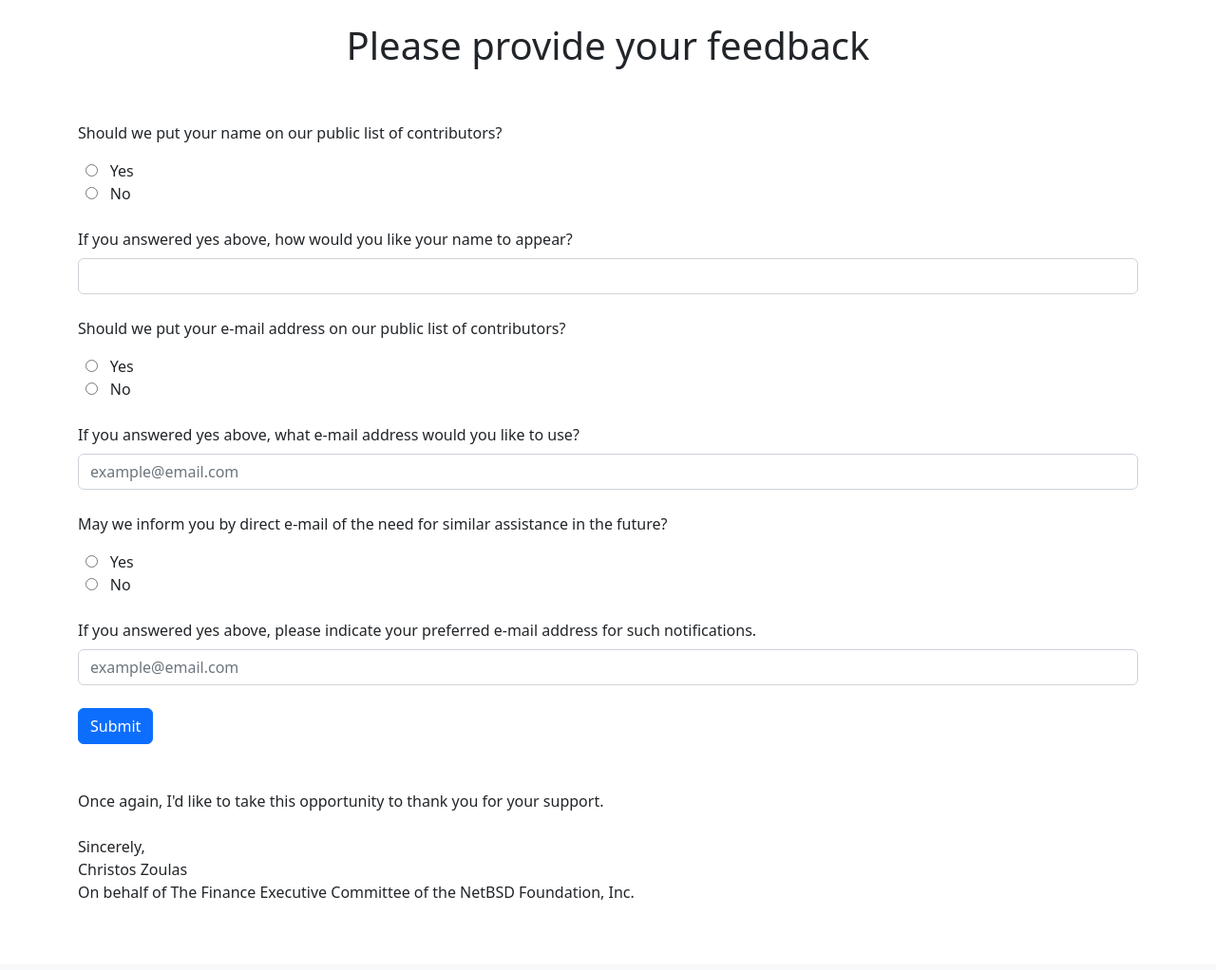
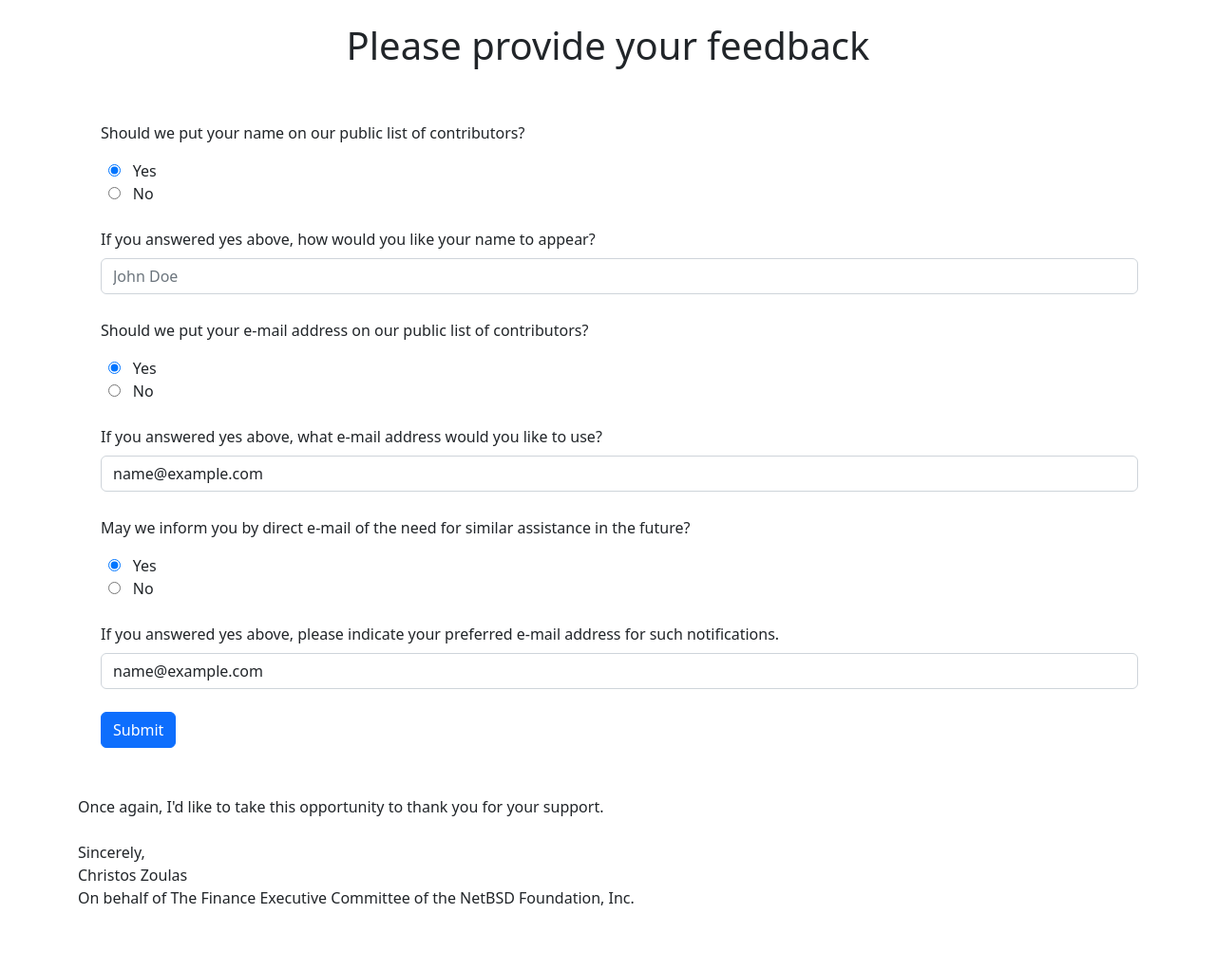
Before and after one commit to zoulasc/NetBSD-Donation-Automation, a Flask app: template feedback_site/templates/valid.html in a window 1280 px wide. Shown: the part 56-1078 px from the top of the page at 95% size. Before the commit the page ends 1004 px from the top, so only its background shows below. Run offline with Flask 2, Linux system fonts and the light colour scheme; the template is opened without the code that fills it: most values are stand-ins (such as "Sample title", 1, 10 or a date in 2020); some libraries are stand-ins or nearby versions.

Commit message:
all previous features are working

```diff
--- a/feedback_site/app.py
+++ b/feedback_site/app.py
@@ -15,10 +15,11 @@ def get_db_connection() -> psycopg2.extensions.connection:
     return conn
 
 
+
 SQL1 ="""
-PREPARE getfeed (text,text) AS
-SELECT * FROM netbsd.feedbacks f WHERE f.confirmation_no = $1 AND f.email = $2;
-EXECUTE getfeed('{0}','{1}');
+PREPARE getfeed (text) AS
+SELECT * FROM netbsd.feedbacks f WHERE f.confirmation_no = $1;
+EXECUTE getfeed('{0}');
 
 """
 
@@ -48,7 +49,7 @@ def validate() -> str:
     cur.close()
     conn.close()
     if not identifier:
-        return render_template('valid.html',fid=fid)
+        return render_template('valid.html',fid=fid,femail=femail)
     return render_template('invalid.html',identifier=identifier)
 
 
@@ -56,10 +57,16 @@ def validate() -> str:
 def store(fid: str) -> str:
     answer1=request.form["answer1"]
     name=request.form["name"]
+    if not name:
+        name="Anonymous"
     answer2=request.form["answer2"]
     email=request.form["email"]
+    if not email:
+        email="Anonymous";
     answer3=request.form["answer3"]
-    notification_email=request.form["email"]
+    notification_email=request.form["notification_email"]
+    if not notification_email:
+        notification_email="Anonymous";
     conn = get_db_connection()
     cur = conn.cursor()
     cur.execute(SQL2.format(
@@ -75,4 +82,4 @@ def store(fid: str) -> str:
     cur.close()
     conn.commit()
     conn.close()
-    return render_template('thank_you.html')
+    return render_template('thank_you.html', name=name)
--- a/feedback_site/templates/base.html
+++ b/feedback_site/templates/base.html
@@ -7,6 +7,7 @@
             {% block title %}NetBSD{% endblock %}
     </title>
     <link href="https://cdn.jsdelivr.net/npm/bootstrap@5.2.1/dist/css/bootstrap.min.css" rel="stylesheet" integrity="sha384-iYQeCzEYFbKjA/T2uDLTpkwGzCiq6soy8tYaI1GyVh/UjpbCx/TYkiZhlZB6+fzT" crossorigin="anonymous">
+
   </head>
   <body>
           <nav class="navbar navbar-expand-lg bg-light">
--- a/feedback_site/templates/thank_you.html
+++ b/feedback_site/templates/thank_you.html
@@ -1,6 +1,10 @@
 {% extends 'base.html' %}
 {% block content %}
 <div class="container">
-	<h1>Thank you for your feedback</h1>
+	<h1>Thank you for your feedback.</h1>
+	<a href="https://www.netbsd.org">Return to NetBSD home ></a>
+
+
+
 </div>
 {% endblock %}
--- a/feedback_site/templates/valid.html
+++ b/feedback_site/templates/valid.html
@@ -5,40 +5,61 @@
 	<h1 style="text-align:center;">Please provide your feedback</h1>
 	<br/><br/>
 	<form  style="text-align:left;" method="POST" action="/store/{{fid}}">
+		<div class="form-check">
 		<p>Should we put your name on our public list of contributors?</p>
-  		<input type="radio" name="answer1" id="Yes" value=1 >
+  		<input type="radio" name="answer1" id="Yes" value=1 checked>
   		<label for="Yes">Yes</label><br>
   		<input type="radio" name="answer1" id="No" value=0>
   		<label for="No">No</label><br>
   		<br>
-                <label for="InputName" class="form-label">If you answered yes above, how would you like your name to appear?</label>
-                <input type="text" class="form-control" id="InputName" name="name">
+                <label for="name" class="form-label">If you answered yes above, how would you like your name to appear?</label>
+                <input type="text" class="form-control" id="name" name="name" placeholder="John Doe" ></div>
   		<br>
+
+		  <div class="form-check">
   		<p>Should we put your e-mail address on our public list of contributors?</p>
-  		<input type="radio" name="answer2" id="Yes" value=1 >
+  		<input type="radio" name="answer2" id="Yes" value=1 checked>
   		<label for="Yes">Yes</label><br>
   		<input type="radio" name="answer2" id="No" value=0>
   		<label for="No">No</label><br>
 		<br>
-                <label for="InputEmail1" class="form-label">If you answered yes above, what e-mail address would you like to use?</label>
-                <input type="email" class="form-control" id="InputEmail1" placeholder="example@email.com" name="email">
+                <label for="email" class="form-label">If you answered yes above, what e-mail address would you like to use?</label>
+                <input type="email" class="form-control" id="email" value="{{femail}}" placeholder="john@doe.com" name="email"></div>
   		<br>
+		  <div class="form-check">
 		<p>May we inform you by direct e-mail of the need for similar assistance in the future?</p>
-  		<input type="radio" name="answer3" id="Yes" value=1 >
+  		<input type="radio" name="answer3" id="Yes" value=1 checked>
   		<label for="Yes">Yes</label><br>
   		<input type="radio" name="answer3" id="No" value=0>
   		<label for="No">No</label><br>
   		<br>
                 <label for="notification_email" class="form-label">If you answered yes above, please indicate your preferred e-mail address for such notifications.</label>
-                <input type="email" class="form-control" placeholder="example@email.com" id="notification_email" name="notificationE-mail">
+                <input type="email" class="form-control" placeholder="john@doe.com" value="{{femail}}"id="notification_email" name="notification_email">
   		<br>
-            	<button type="submit" class="btn btn-primary">Submit</button>
+            	<button type="submit" class="btn btn-primary">Submit</button></div>
     	</form>
 	<br/><br/>
 	<p>Once again, I'd like to take this opportunity to thank you for your support.<br/><br/>Sincerely,<br/>Christos Zoulas<br/>On behalf of The Finance Executive Committee of the NetBSD Foundation, Inc.</p>
 	<br/><br/>
 </div>
 <script>
-document.getElementById("myForm").reset();
+	/**
+var radios = document.querySelectorAll('[type=radio]');
+var name = document.getElementById('InputName');
+var notification_email = document.getElementById('notification_email');
+var InputEmail = document.getElementById('InputEmail1');
+
+Array.from(radios).forEach(function(r){
+  r.addEventListener('click', function(){
+
+
+    if(this.id == 'Yes'){
+
+
+	  name.disabled= false;
+	}else{
+		name.disabled= true;
+	}
+});});**/
 </script>
 {% endblock %}
```
